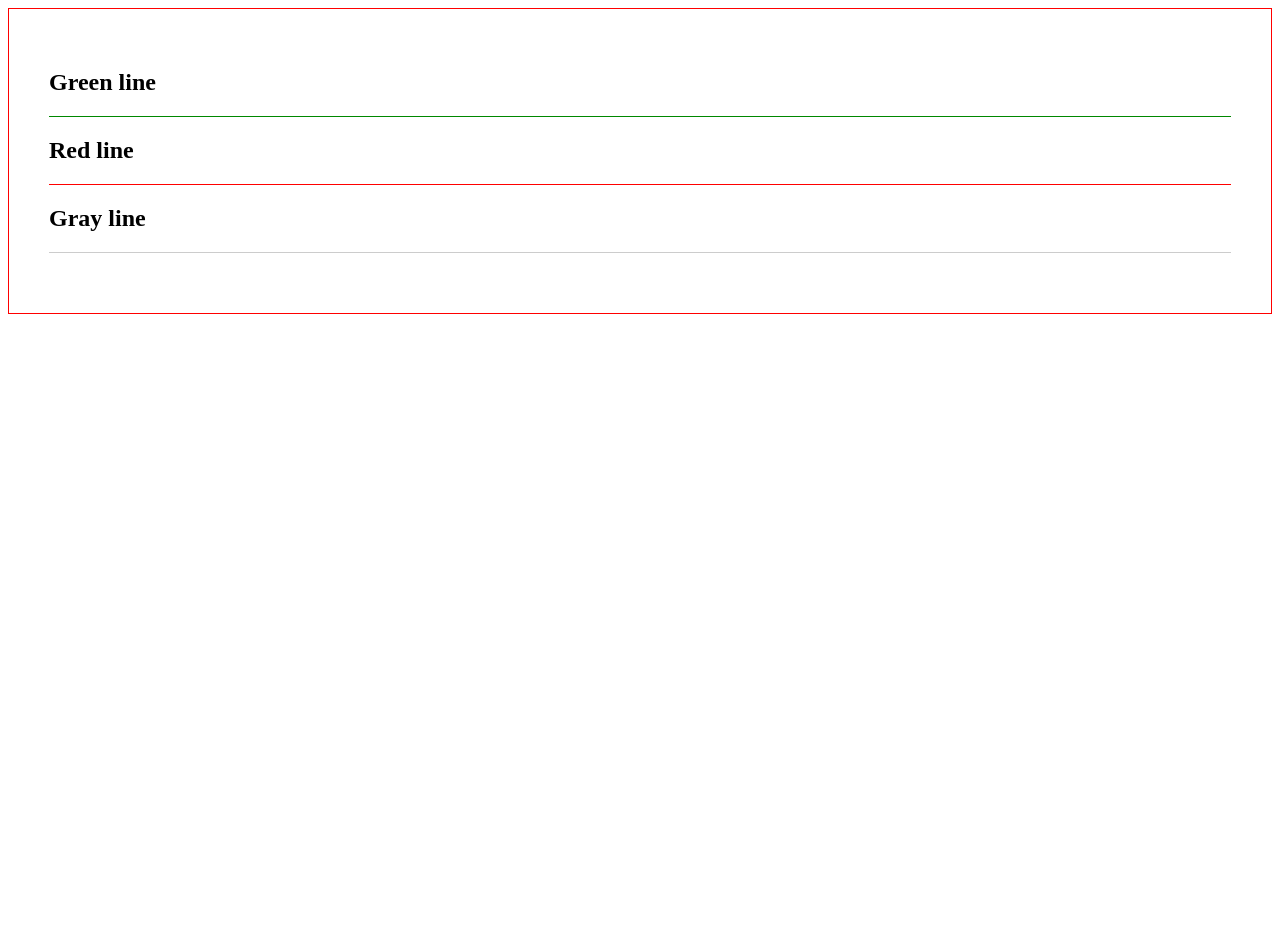
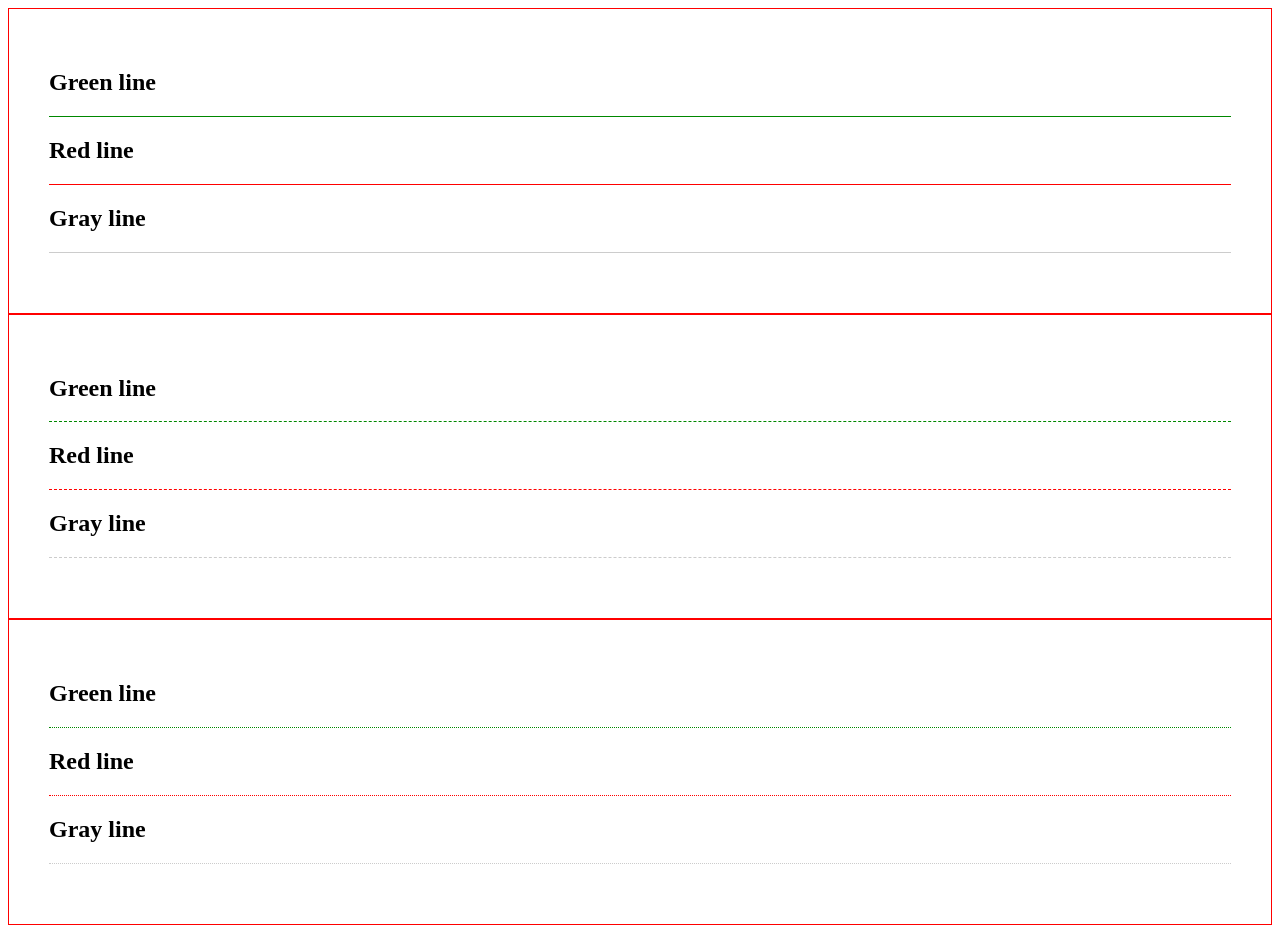
Before and after one commit to afeiship/webkit-sassui-line, a website: page docs/index.html in a window 1280 px wide. Before the commit the page ends 800 px from the top, so only its background shows below. Drawn offline with Linux system fonts and the light colour scheme.

Commit message:
issue: add solid/dotted style

```diff
--- a/docs/index.html
+++ b/docs/index.html
@@ -20,6 +20,30 @@
     <h2>Gray line</h2>
     <div class="webkit-sassui-line c-gray"></div>
   </div>
+
+
+  <div class="test-webkit-sassui-line">
+    <h2>Green line</h2>
+    <div data-style="dashed" class="webkit-sassui-line c-green"></div>
+
+    <h2>Red line</h2>
+    <div data-style="dashed" class="webkit-sassui-line c-red"></div>
+
+    <h2>Gray line</h2>
+    <div data-style="dashed" class="webkit-sassui-line c-gray"></div>
+  </div>
+
+
+  <div class="test-webkit-sassui-line">
+    <h2>Green line</h2>
+    <div data-style="dotted" class="webkit-sassui-line c-green"></div>
+
+    <h2>Red line</h2>
+    <div data-style="dotted" class="webkit-sassui-line c-red"></div>
+
+    <h2>Gray line</h2>
+    <div data-style="dotted" class="webkit-sassui-line c-gray"></div>
+  </div>
 </body>
 
 </html>
--- a/src/webkit-sassui-line.scss
+++ b/src/webkit-sassui-line.scss
@@ -1,6 +1,6 @@
 /*webkit-sassui-line Start*/
 $webkit-sassui-line-options: (
-  value: 0.69px
+  value: 0.55px
 ) !default;
 
 .webkit-sassui-line {
@@ -9,10 +9,27 @@ $webkit-sassui-line-options: (
     $key: value
   );
 
-  border-bottom: $value solid;
+  border-bottom-width: $value;
   line-height: 0;
   font-size: 0;
   overflow: hidden;
   clear: both;
+
+  &,
+  .style-solid,
+  &[data-style="solid"] {
+    border-bottom-style: solid;
+  }
+
+  .style-dashed,
+  &[data-style="dashed"] {
+    border-bottom-style: dashed;
+  }
+
+  .style-dotted,
+  &[data-style="dotted"] {
+    border-bottom-style: dotted;
+  }
+
 }
 /*webkit-sassui-line End*/
```
Also changed, not shown: dist/webkit-sassui-line.css, dist/webkit-sassui-line.scss, docs/test.css.
